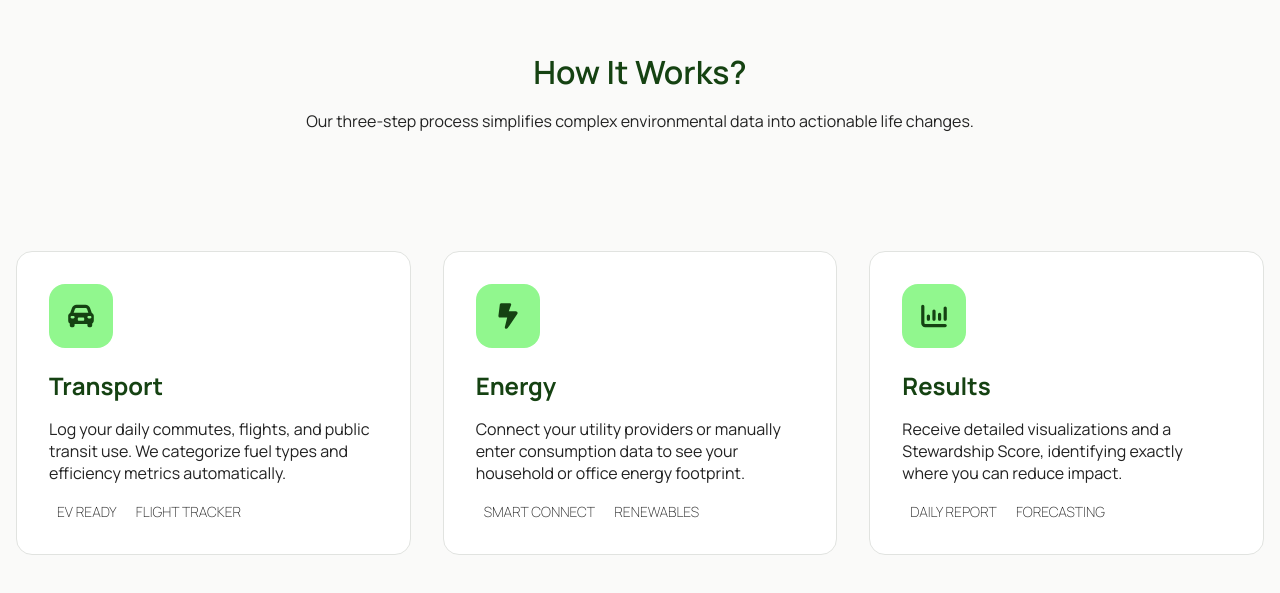
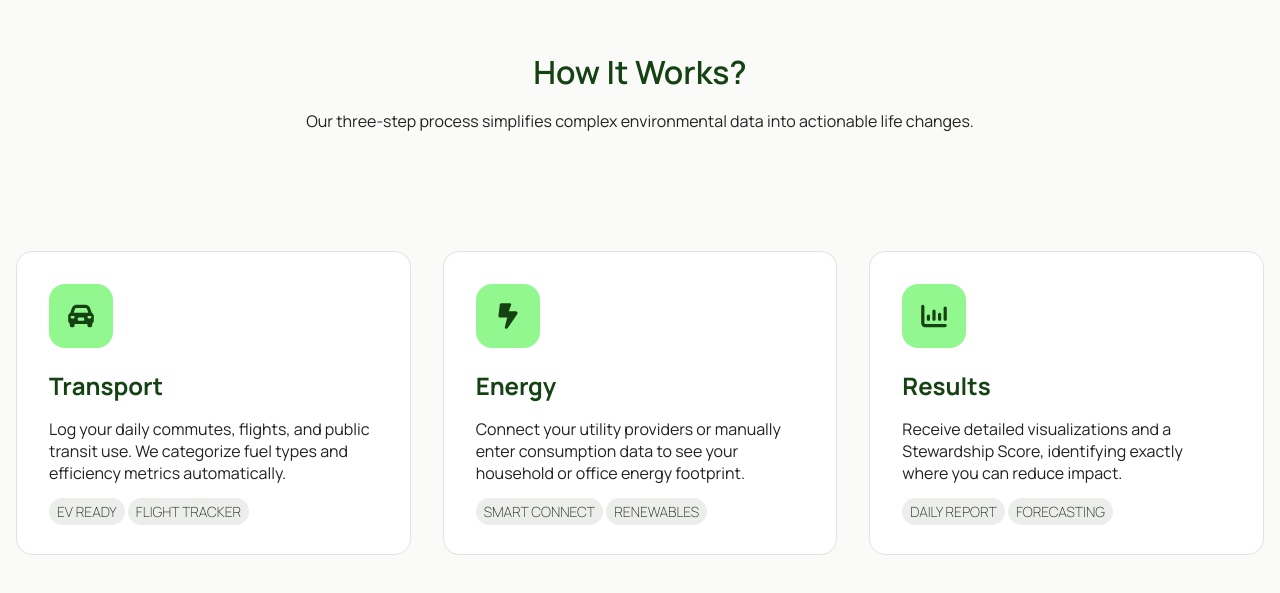
Before and after one commit to abcdavk/eco-track, a website with bundled scripts: page public/index.html in a window 1280 px wide. Shown: the part 1884-2477 px from the top of the page. Built offline with nearby package versions, Linux system fonts and the light colour scheme.

Commit message:
add gray-300-a

```diff
--- a/public/styles/global.css
+++ b/public/styles/global.css
@@ -16,6 +16,7 @@
   --gray-100-a: #FAFAF9;
   --gray-200: #E7E9E6;
   --gray-300: #E1E3E0;
+  --gray-300-a: #ECEEEB;
   --gray-400: #57534E;
   --gray-500: #42493E;
 
```
